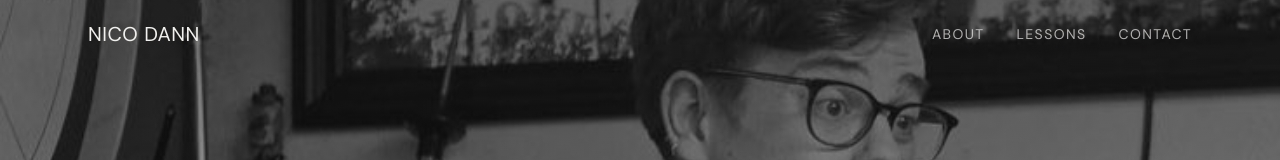
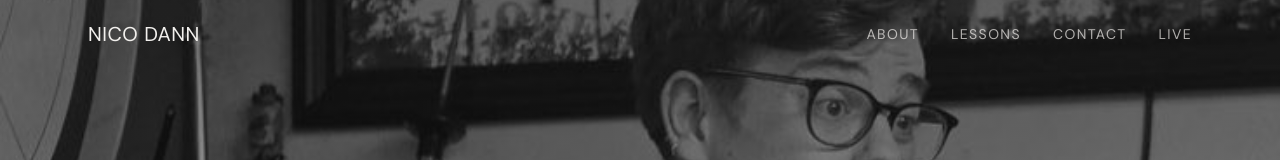
Before and after one commit to nicodann/nico-dann-drumlessons, a Next.js app: page / in a window 1280 px wide. Shown: the top 160 px of the page. Built offline with nearby package versions, Linux system fonts and the light colour scheme.

Commit message:
Add link to performance page in nav.

```diff
--- a/app/components/Nav/index.tsx
+++ b/app/components/Nav/index.tsx
@@ -4,9 +4,9 @@ const NAV_ITEMS = [
   { label: "About", href: "#about" },
   { label: "Lessons", href: "#lessons" },
   { label: "Contact", href: "#contact" },
+  { label: "Live", href: "https://nicodann.com" },
 ];
 
-// ─── Nav ────────────────────────────────────────────────────────────────
 export default function Nav({
   smoothScroll,
 }: {
@@ -14,6 +14,16 @@ export default function Nav({
 }) {
   const [scrolled, setScrolled] = useState(false);
   const [menuOpen, setMenuOpen] = useState(false);
+  const NavItemClassname = `
+    transition-colors
+    text-sm
+    tracking-widest
+    uppercase
+  ${
+    scrolled
+      ? "text-[#6b665c] hover:text-[#3d6b50]"
+      : "text-[#f2f0ed]/70 hover:text-[#a3c4a8]"
+  }`;
 
   useEffect(() => {
     const onScroll = () => setScrolled(window.scrollY > 60);
@@ -43,20 +53,25 @@ export default function Nav({
 
         {/* Desktop */}
         <ul className="hidden md:flex gap-8">
-          {NAV_ITEMS.map((item) => (
+          {NAV_ITEMS.map((item) => {
+            console.log("item.href:", item.href.slice(1));
+            return (
               <li key={item.href}>
+                {item.href.startsWith("#") ? (
                   <button
                     onClick={() => smoothScroll(item.href.slice(1))}
-                className={`transition-colors text-sm tracking-widest uppercase ${
-                  scrolled
-                    ? "text-[#6b665c] hover:text-[#3d6b50]"
-                    : "text-[#f2f0ed]/70 hover:text-[#a3c4a8]"
-                }`}
+                    className={NavItemClassname}
                   >
                     {item.label}
                   </button>
+                ) : (
+                  <a className={NavItemClassname} href={item.href}>
+                    {item.label}
+                  </a>
+                )}
               </li>
-          ))}
+            );
+          })}
         </ul>
 
         {/* Mobile toggle */}
--- a/app/globals.css
+++ b/app/globals.css
@@ -9,6 +9,10 @@ html {
   scroll-behavior: smooth;
 }
 
+button {
+  cursor: pointer;
+}
+
 ::selection {
   background-color: rgb(61 107 80 / 0.25);
   color: inherit;
```
Lines whose indentation alone changed are shown as unchanged.
